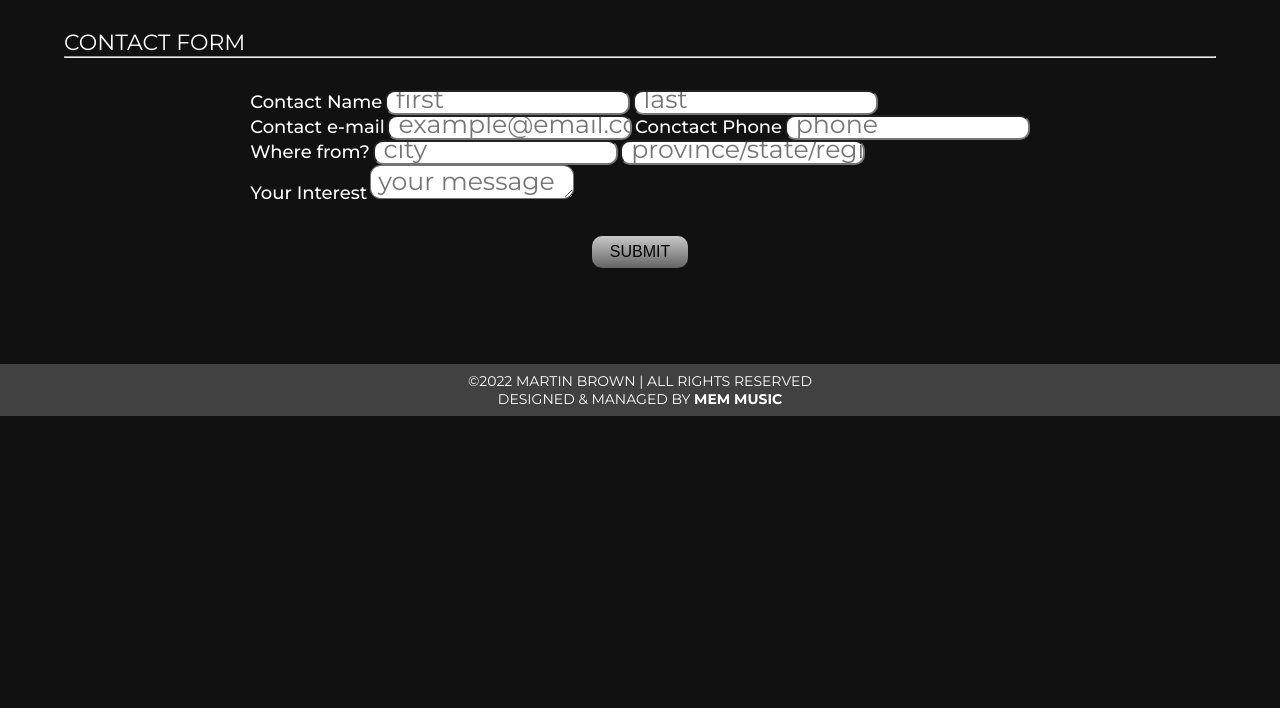
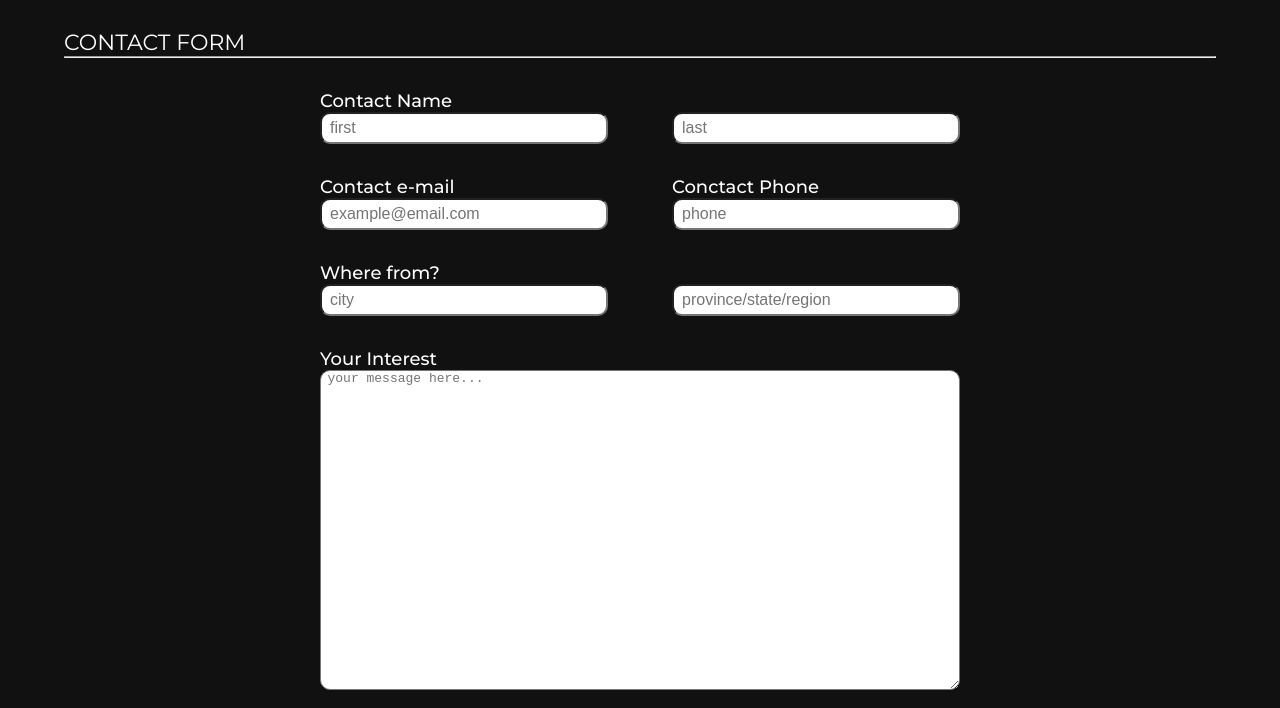
Before and after one commit to martin201285/Coder_DesarrolloWeb, a plain HTML site: page pages/contact.html in a window 1280 px wide. Shown: the part 92-800 px from the top of the page. Drawn offline with Linux system fonts and the light colour scheme.

Commit message:
44530 - FEAT - Se añaden estilos en pagina Contact

```diff
--- a/css/index.css
+++ b/css/index.css
@@ -437,7 +437,8 @@ footer {
 
 .contactForm {
     display: flex;
-    justify-content: center;
+    flex-direction: column;
+    align-items: center;
     padding: var(--spacing-md) 0;
 }
 
@@ -447,19 +448,41 @@ footer {
     font-weight: 500;
 }
 
-.contactForm__button {
+.contactForm__box {
+    display: flex;
+    flex-direction: column;
+}
+
+.contactForm__box .box__container {
+    display: flex;
+    flex-direction: row;
+    gap: var(--spacing-lg);
+    padding: 0 0 var(--spacing-md) 0;
+}
+
+.box__container .container__group {
+    display: flex;
+    flex-direction: column;
+    justify-content: flex-end;
+}
+
+.container__group input {
+    width: 28.8rem;
+    height: var(--spacing-md);
+    border-radius: 1rem;
+    padding: 0 0 0 0.5em;
+    font-size: var(--fonts-sm);
+}
+
+.container__group textarea {
+    width: 64.0rem;
+    height: 32.0rem;
+    border-radius: 1rem;
+    padding: 0 0 0 0.5em;
+    font-size: var(--fonts-sm);
+}
+
+.box__container--button {
     display: flex;
     justify-content: center;
-    padding: var(--spacing-md) 0;
 }
-
-.contactForm ::placeholder {
-    font-size: var(--fonts-xs);
-    font-family: Montserrat, sans-serif;
-}
-
-input, textarea {
-    border-radius: 1rem;
-    padding: 0 0 0 0.5em;
-    font-size: var(--fonts-md);
-}
--- a/pages/contact.html
+++ b/pages/contact.html
@@ -38,28 +38,44 @@
                 <hr>
             </div>
             <div class="contactForm">
-                <form>
-                    <div class="contactForm__name">
+                <form class="contactForm__box">
+                    <div class="box__container">
+                        <div class="container__group">
                             <label for="first">Contact Name</label>
                             <input type="text" name="first" id="first" placeholder="first">
+                        </div>
+                        <div class="container__group">
                             <input type="text" name="last" id="last" placeholder="last">
                         </div>
-                    <div class="contactForm__contact">
+                    </div>
+                    <div class="box__container">
+                        <div class="container__group">
                             <label for="email">Contact e-mail</label>
                             <input type="email" name="email" id="email" placeholder="example@email.com">
+                        </div>
+                        <div class="container__group">
                             <label for="phone">Conctact Phone</label>
                             <input type="tel" name="phone" id="phone" placeholder="phone">
                         </div>
-                    <div class="contactForm__from">
+                    </div>
+                    <div class="box__container">
+                        <div class="container__group">
                             <label for="city">Where from?</label>
                             <input type="text" name="city" id="city" placeholder="city">
+                        </div>
+                        <div class="container__group">
                             <input type="text" name="state" id="state" placeholder="province/state/region">
                         </div>
-                    <div class="contactForm__message">
+                    </div>
+                </form>
+                <form class="contactForm__box">
+                    <div class="box__container">
+                        <div class="container__group">
                             <label for="message">Your Interest</label>
                             <textarea name="message" id="message" placeholder="your message here..."></textarea>
                         </div>
-                    <div class="contactForm__button">
+                    </div>
+                    <div class="box__container--button">
                         <button type="submit">Submit</button>
                     </div>
                 </form>
```
Lines whose indentation alone changed are shown as unchanged.
